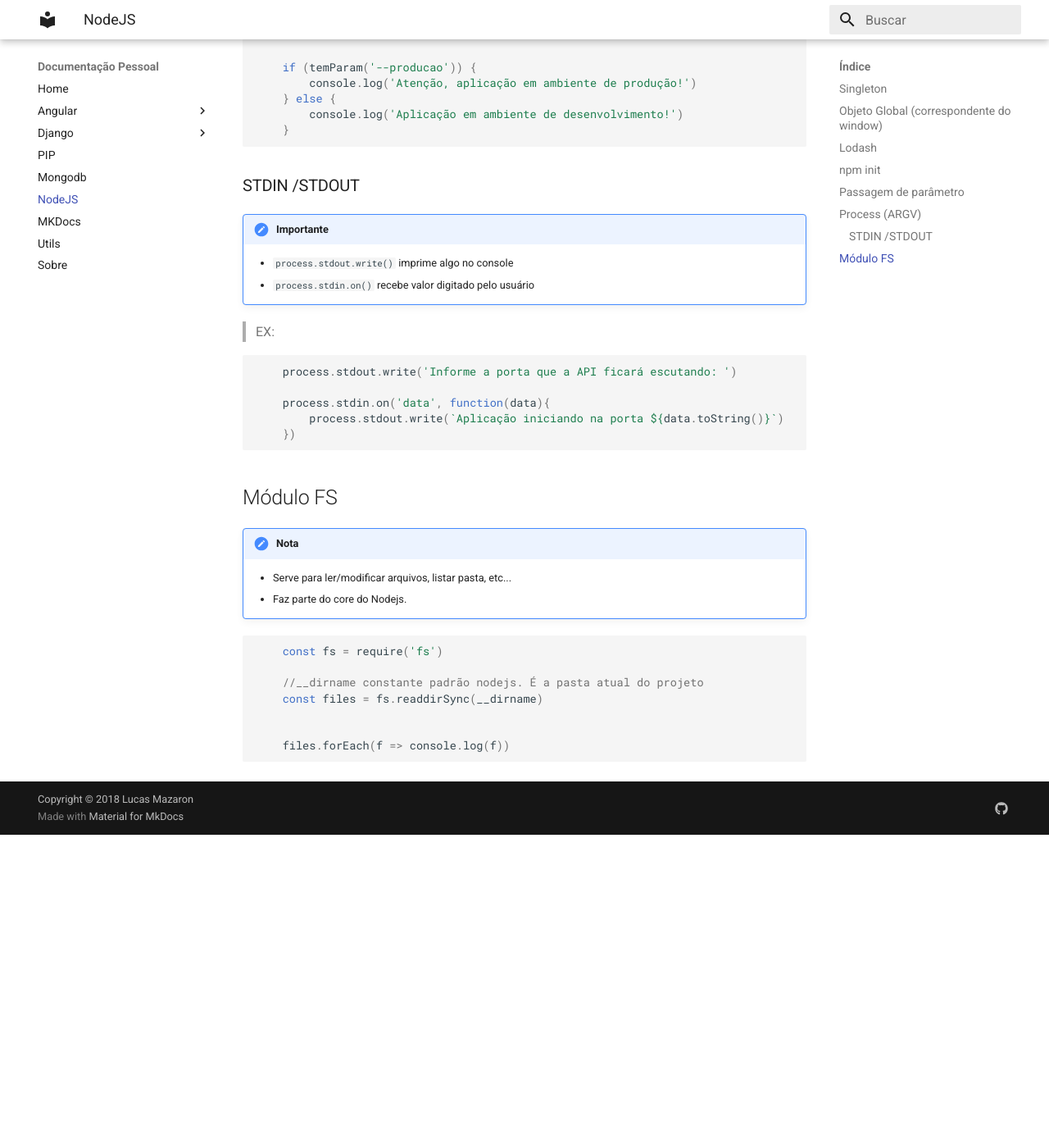
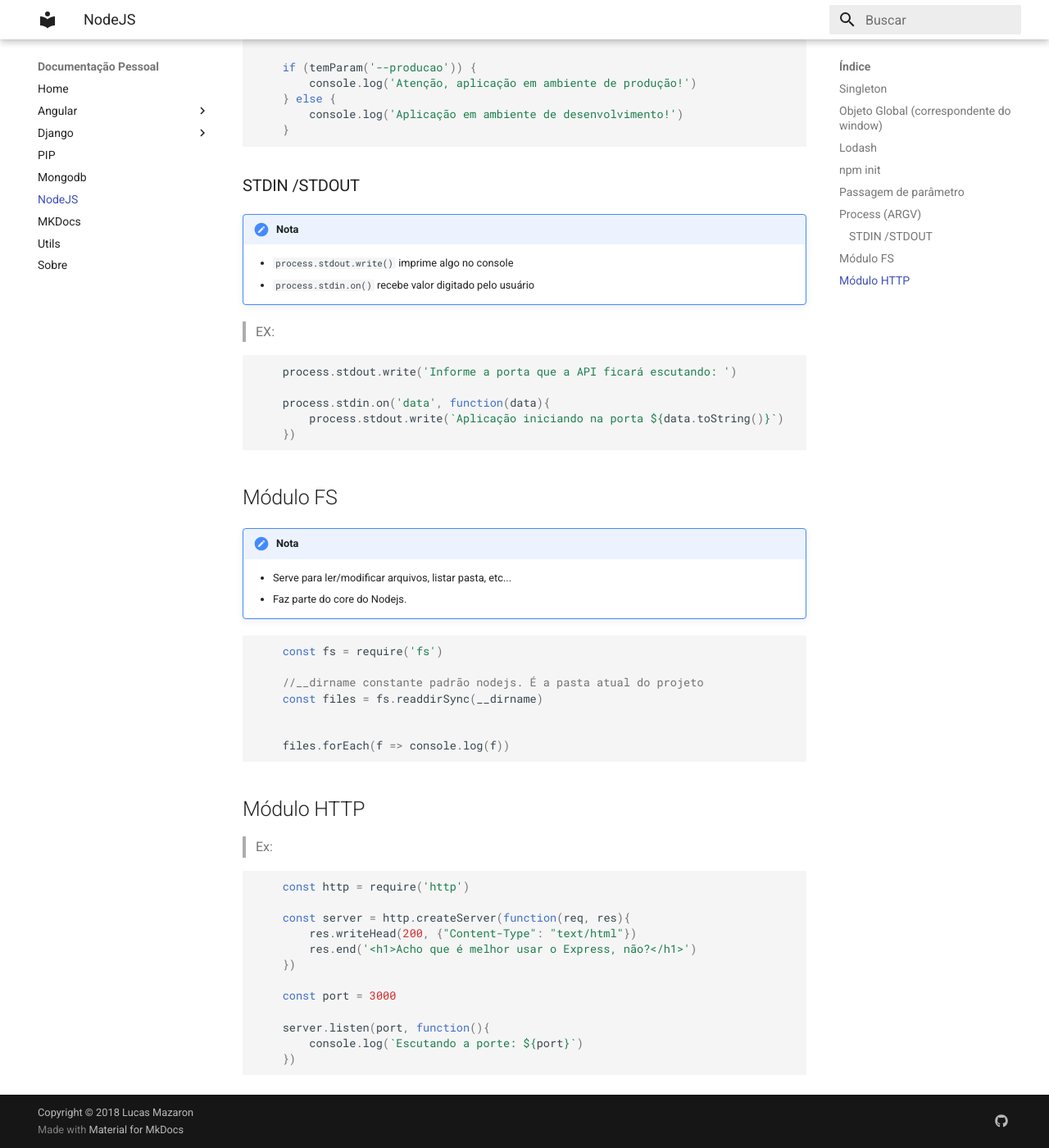
Before and after one commit to lucasmazaron/DocumentacaoPessoal, an MkDocs documentation site: the page built from docs/node/node.md, in a window 1280 px wide and 1400 px high, scrolled down 2173 px. Shown: the whole window at 82% size. Built offline with MkDocs 1.6.1 and Material for MkDocs 9.7.7, drawn with Linux system fonts in a browser that asks for light colours; before the commit the page ends 3191 px from its top, so only the background shows below that; some of the changed text lies outside the part shown.

Commit message:
Modulo HTTP nodejs exemplo

````diff
--- a/docs/node/node.md
+++ b/docs/node/node.md
@@ -1,6 +1,6 @@
 # NodeJS
 
-!!! important "Importante"
+!!! note "Nota"
     * O NodeJS é baseado em módulos.
     * Cada arquivo representa um módulo.
     * Importa-se um módulo utilizando `require('nomemodulo')`
@@ -8,14 +8,14 @@
 
 ## Singleton
 
-!!! important "Importante"
+!!! note "Nota"
     * Quando você importa determinado módulo "require('')", atribuindo a uma variável, por padrão o que é retornado é um singleton.
     * Um singleton é um objeto que tem uma unica instancia. É compartilhado com quem pedir aquele mesmo módulo.
 
 
 ## Objeto Global (correspondente do window)
 
-!!! important "Importante"
+!!! note "Nota"
     * __Evitar escopo global__
     * Ao declarar um Objeto em um módulo, ele não é declarado como global.
 
@@ -38,14 +38,14 @@
 
 ## Lodash
 
-!!! important "Importante"
+!!! note "Nota"
     * Lodash não faz parte do core do node. Para utilizar, deve-se instalar o mesmo. `npm i lodash`
     * [Doc. Lodash](https://lodash.com/docs/4.17.15)
 
 
 ## npm init
 
-!!! important "Importante"
+!!! note "Nota"
     * `npm init` cria o __package.json__ que fica guardado as configs da aplicação como módulos a serem baixados quando utilizado `npm i`
 
 * Utilizar --save para que o node salve a dependencia em package.json, Ex.: `npm i lodash --save`. Utilizar --save-dev quando a dependencia for necessária somente para desenvolvimento.
@@ -77,7 +77,7 @@
 
 ## Process (ARGV)
 
-!!! important "Importante"
+!!! note "Nota"
     * `process.argv` retorna todos os parâmetros utilizados na chamado do arquivo node.
 
 > Exemplo de Utilização
@@ -101,7 +101,7 @@
 
 ### STDIN /STDOUT
 
-!!! important "Importante"
+!!! note "Nota"
     * `process.stdout.write()` imprime algo no console
     * `process.stdin.on()` recebe valor digitado pelo usuário
 
@@ -133,3 +133,24 @@
 
     files.forEach(f => console.log(f))
 ```
+
+## Módulo HTTP
+
+> Ex:
+
+``` javascript
+
+    const http = require('http')
+
+    const server = http.createServer(function(req, res){
+        res.writeHead(200, {"Content-Type": "text/html"})
+        res.end('<h1>Acho que é melhor usar o Express, não?</h1>')
+    })
+
+    const port = 3000
+
+    server.listen(port, function(){
+        console.log(`Escutando a porte: ${port}`)
+    })
+
+```
````
